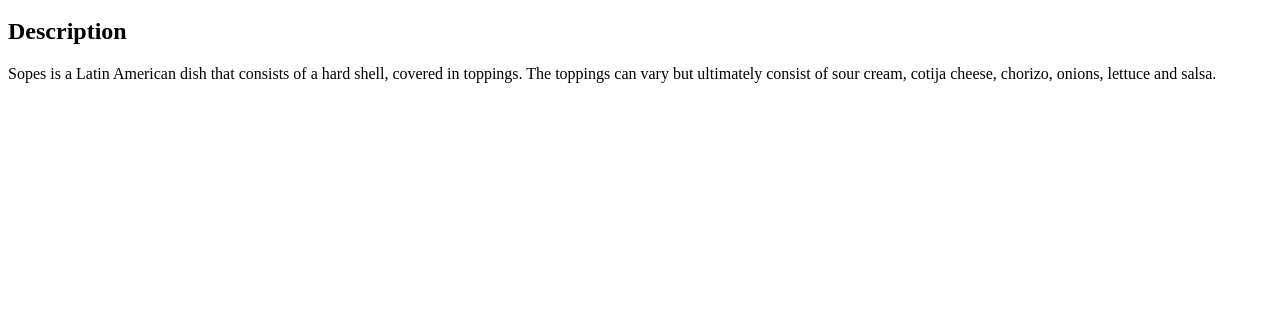
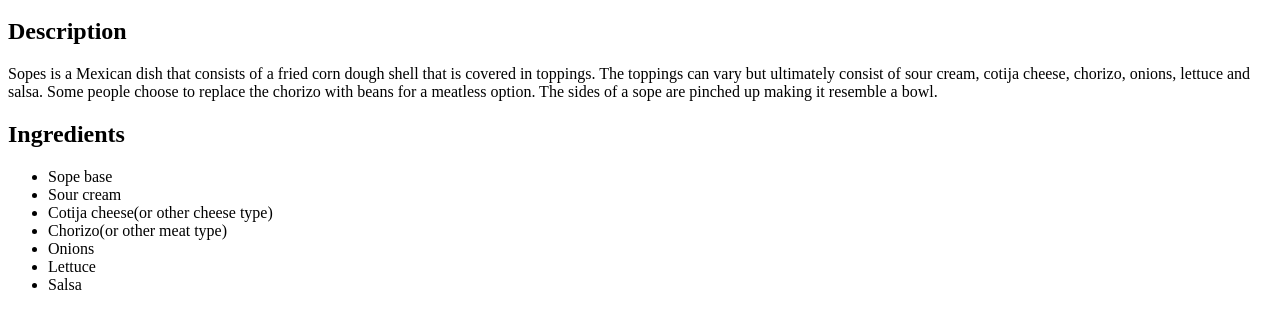
Before and after one commit to Gonzalo-L/odin-recipes, a plain HTML site: page recipes/sopes.html in a window 1280 px wide. Shown: the part 420-748 px from the top of the page. Drawn offline with Linux system fonts and the light colour scheme.

Commit message:
Add ingredients section

```diff
--- a/recipes/sopes.html
+++ b/recipes/sopes.html
@@ -18,10 +18,22 @@
 
         <h2>Description</h2>
         <p>
-            Sopes is a Latin American dish that consists of a hard shell, covered in toppings.
+            Sopes is a Mexican dish that consists of a fried corn dough shell that is covered in toppings.
             The toppings can vary but ultimately consist of sour cream, cotija cheese, chorizo,
-            onions, lettuce and salsa.
+            onions, lettuce and salsa. Some people choose to replace the chorizo with beans for a meatless
+            option. The sides of a sope are pinched up making it resemble a bowl.
         </p>
+
+        <h2>Ingredients</h2>
+        <ul>
+            <li>Sope base</li>
+            <li>Sour cream</li>
+            <li>Cotija cheese(or other cheese type)</li>
+            <li>Chorizo(or other meat type)</li>
+            <li>Onions</li>
+            <li>Lettuce</li>
+            <li>Salsa</li>
+        </ul>
 
     </body>
 </html>
```
